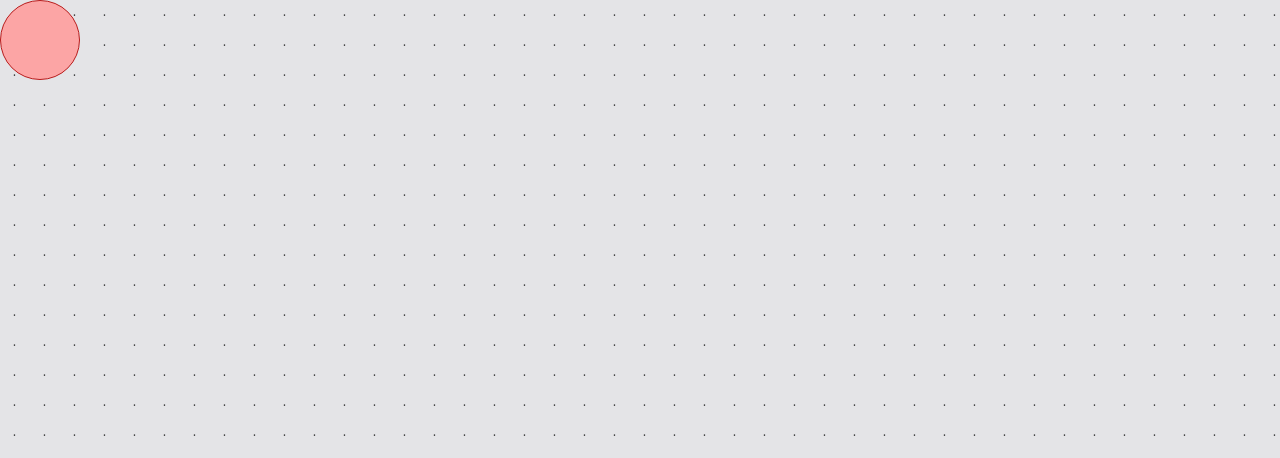
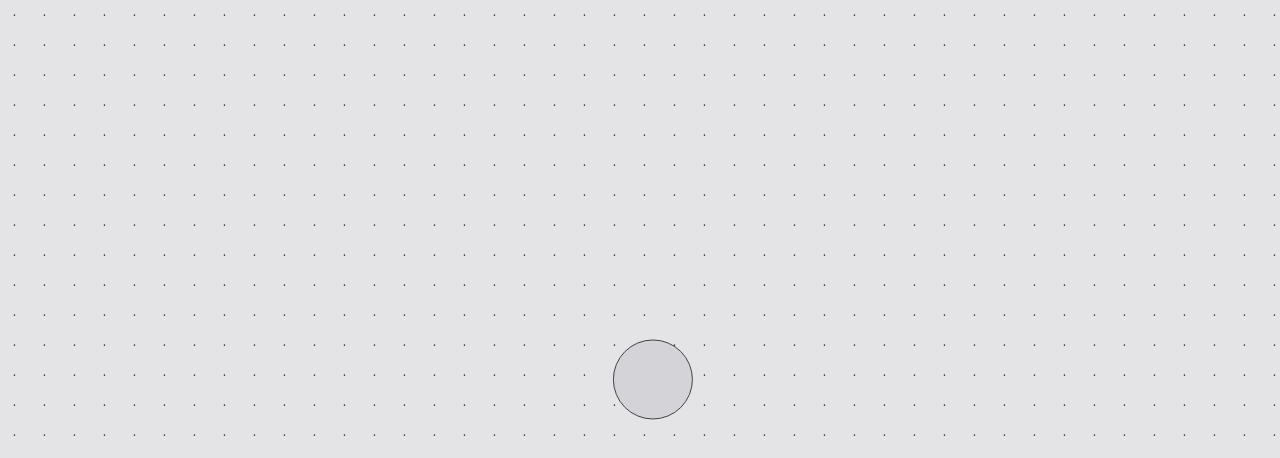
Before and after one commit to PARK-SUNGJUN-618/ss-list, a React (Create React App) app in the folder client/: page /motion in a window 1280 px wide. Shown: the top 458 px of the page. Built offline with nearby package versions, Linux system fonts and the light colour scheme.

Commit message:
animate practice

```diff
--- a/client/src/pages/Main.jsx
+++ b/client/src/pages/Main.jsx
@@ -10,12 +10,12 @@ export default function Main() {
           transition-colors duration-500 hover:bg-zinc-100 active:bg-zinc-200">Go! SSList</button>
         </div>
       </Link>
-      {/* <Link to="/motion">
+      <Link to="/motion">
         <div className="text-center">
           <button className="font-black p-3 rounded-md w-40
           transition-colors duration-500 hover:bg-zinc-100 active:bg-zinc-200">Go! Motion</button>
         </div>
-      </Link> */}
+      </Link>
     </>
   );
 }
--- a/client/src/pages/Motion.jsx
+++ b/client/src/pages/Motion.jsx
@@ -1,23 +1,39 @@
-import { useRef, useEffect } from 'react';
-import { motion, useTime , useMotionValue ,useMotionTemplate } from "framer-motion"
+import { useState, useEffect } from 'react';
+import { motion } from "framer-motion"
 
+let speed = {x:2, y:2};
+const ballSize = 'w-[80px] h-[80px] ';
+const ballInitial = {
+  x : Math.random() * (window.innerWidth - 80),
+  y : Math.random() * (window.innerHeight - 80)
+};
 export default function Motion() {
-  const x = useTime();
+  const [ball, setBall] = useState(ballInitial);
 
-  // transform.get() === transform(100px)
-  const transform = useMotionTemplate`x(${x})`
+  const onUpdate = () => {
+    if(ball.x <= 0 || ball.x >= window.innerWidth - 80) {
+      speed = {x:speed.x*-1, y:speed.y};
+    }
+    if(ball.y <= 0 || ball.y >= window.innerHeight - 80) {
+      speed = {x:speed.x, y:speed.y*-1};
+    }
+
+    setBall({x:ball.x+speed.x, y:ball.y+speed.y});
+  }
+
+  useEffect(() => {
+    onUpdate();
+  }, [])
+
 
   return (
     <>
-      <div className="w-screen h-screen bg-zinc-200 bg-dot_pattern bg-[length:30px_30px] overflow-x-hidden">
-        <motion.div className="w-20 h-20 border border-red-700 bg-red-300 rounded-full"
-          // initial={{ x: 50 , y:100}}
-          // animate={{ x: "calc(100vw - 100%)", y:0 }}
-          // transformTemplate={template}
-          // transition={{repeat:Infinity}}
-          animate={{ transform }}
+      <div className="w-screen h-screen bg-zinc-200 bg-dot_pattern bg-[length:30px_30px] overflow-hidden">
+        <motion.div className={ballSize + "border border-zinc-700 bg-zinc-300 rounded-full"}
+          initial={{ x: ball.x, y:ball.y }}
+          animate={{ x: ball.x, y:ball.y }}
+          onUpdate={onUpdate}
         />
-
       </div>
     </>
   );
```
